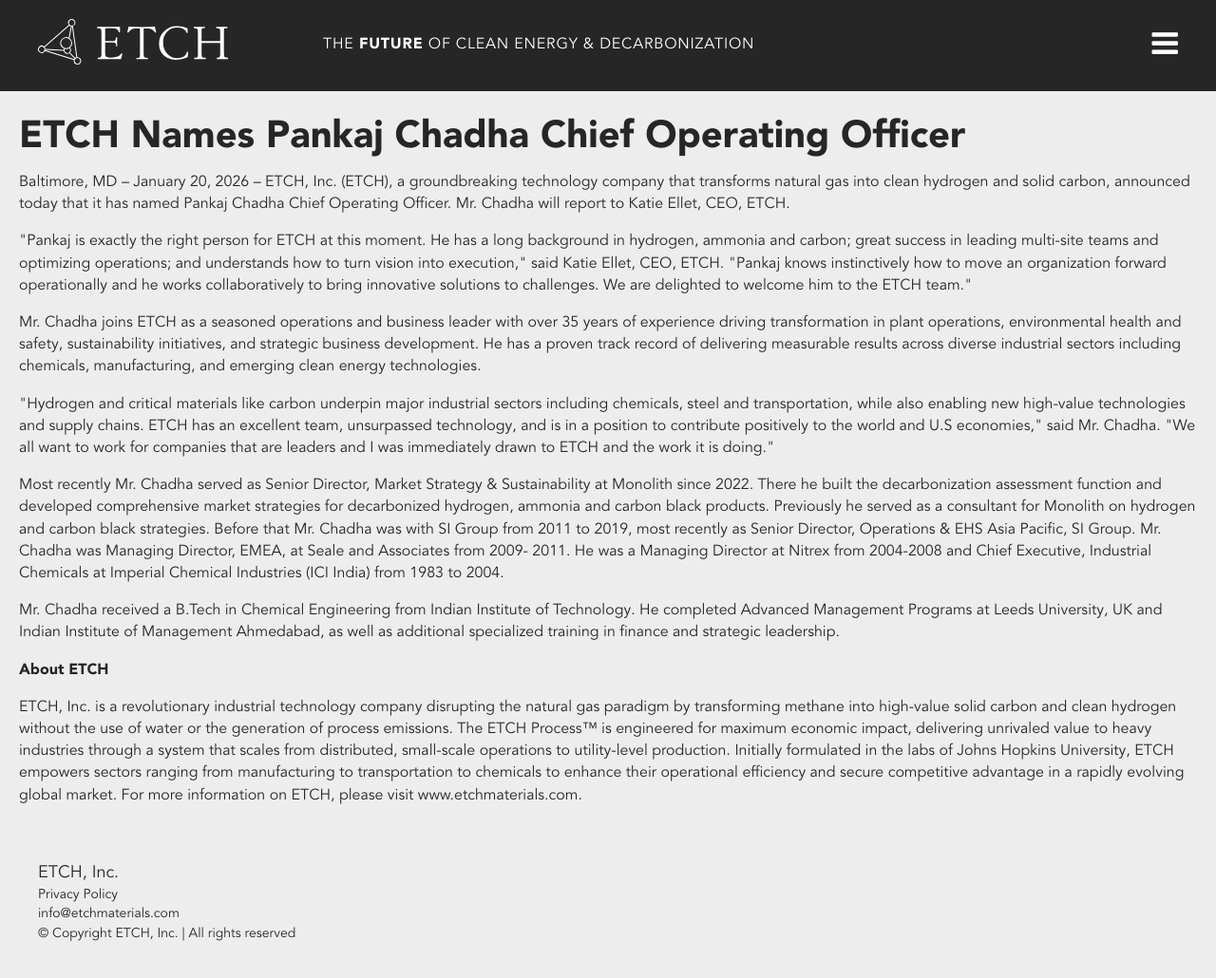
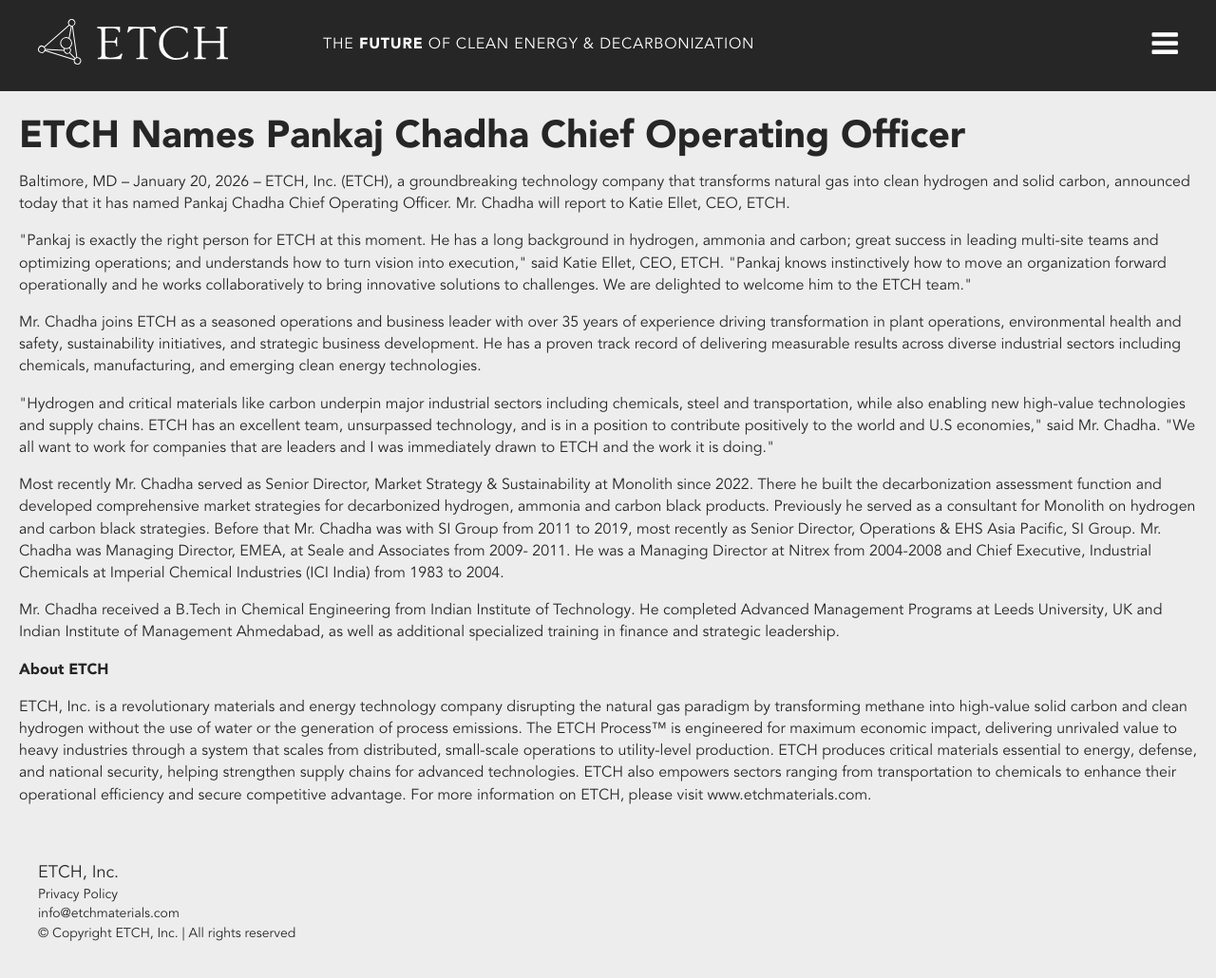
Before and after one commit to weareoutright/etchmaterials_jekyll, a Jekyll site: the page built from _posts/2026-01-16-ETCH_NAMES_PANKAJ_CHADHA_CHIEF_OPERATING_OFFICER.md, in a window 1280 px wide and 1033 px high. Shown: the top 1030 px of the window at 95% size. Built offline with Jekyll 4.4.1, drawn with Linux system fonts in a browser that asks for light colours.

Commit message:
Final boilerplate on Pankaj release
Signed-off-by: Tim Arnold <tim@weareoutright.com>

```diff
--- a/_posts/2026-01-16-ETCH_NAMES_PANKAJ_CHADHA_CHIEF_OPERATING_OFFICER.md
+++ b/_posts/2026-01-16-ETCH_NAMES_PANKAJ_CHADHA_CHIEF_OPERATING_OFFICER.md
@@ -50,14 +50,15 @@ Management Ahmedabad, as well as additional specialized training in finance and
 
 <p style="font-weight:700">About ETCH</p>
 <p>
-ETCH, Inc. is a revolutionary industrial technology company disrupting the natural gas paradigm by
-transforming methane into high-value solid carbon and clean hydrogen without the use of water or the
-generation of process emissions. The ETCH Process™ is engineered for maximum economic impact,
-delivering unrivaled value to heavy industries through a system that scales from distributed,
-small-scale operations to utility-level production. Initially formulated in the labs of Johns Hopkins
-University, ETCH empowers sectors ranging from manufacturing to transportation to chemicals to
-enhance their operational efficiency and secure competitive advantage in a rapidly evolving global
-market. For more information on ETCH, please visit www.etchmaterials.com.
+ETCH, Inc. is a revolutionary materials and energy technology company disrupting the natural
+gas paradigm by transforming methane into high-value solid carbon and clean hydrogen without
+the use of water or the generation of process emissions. The ETCH Process™ is engineered
+for maximum economic impact, delivering unrivaled value to heavy industries through a system
+that scales from distributed, small-scale operations to utility-level production. ETCH produces
+critical materials essential to energy, defense, and national security, helping strengthen
+supply chains for advanced technologies. ETCH also empowers sectors ranging from transportation
+to chemicals to enhance their operational efficiency and secure competitive advantage.
+For more information on ETCH, please visit www.etchmaterials.com.
 </p>
 
 </div>
```
